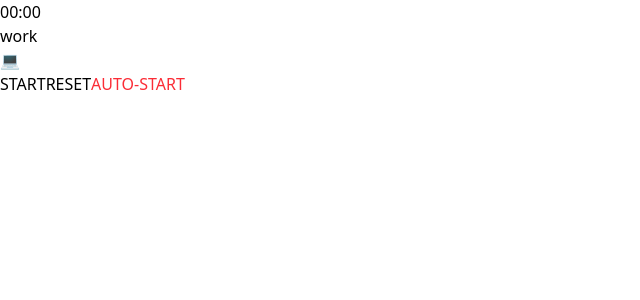
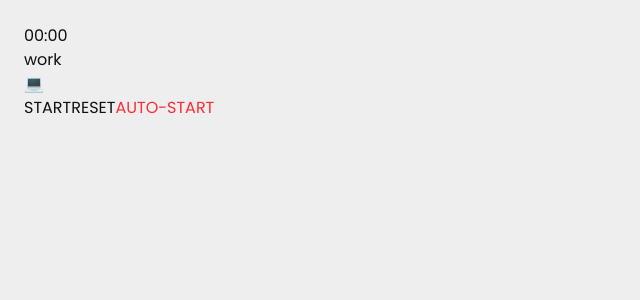
Before and after one commit to leakoo/pomodoro-chrome-extension, a React (Vite) app: page / in a window 1280 px wide. Shown: the top 300 px of the page, without its empty margins (0-640 px from the left). Built offline with nearby package versions, Linux system fonts and the light colour scheme.

Commit message:
style: Add default app styles and import fonts

```diff
--- a/src/index.css
+++ b/src/index.css
@@ -1 +1,11 @@
+@import url('https://fonts.googleapis.com/css2?family=Inter:opsz@14..32&family=Poppins&family=Roboto&display=swap');
 @import "tailwindcss";
+
+body {
+  font-family: "Poppins", "Inter";
+  background-color: #EEE;
+  color: #111;
+  margin: 1.5rem;
+  width: 13rem;
+  height: 13rem;
+}
```
